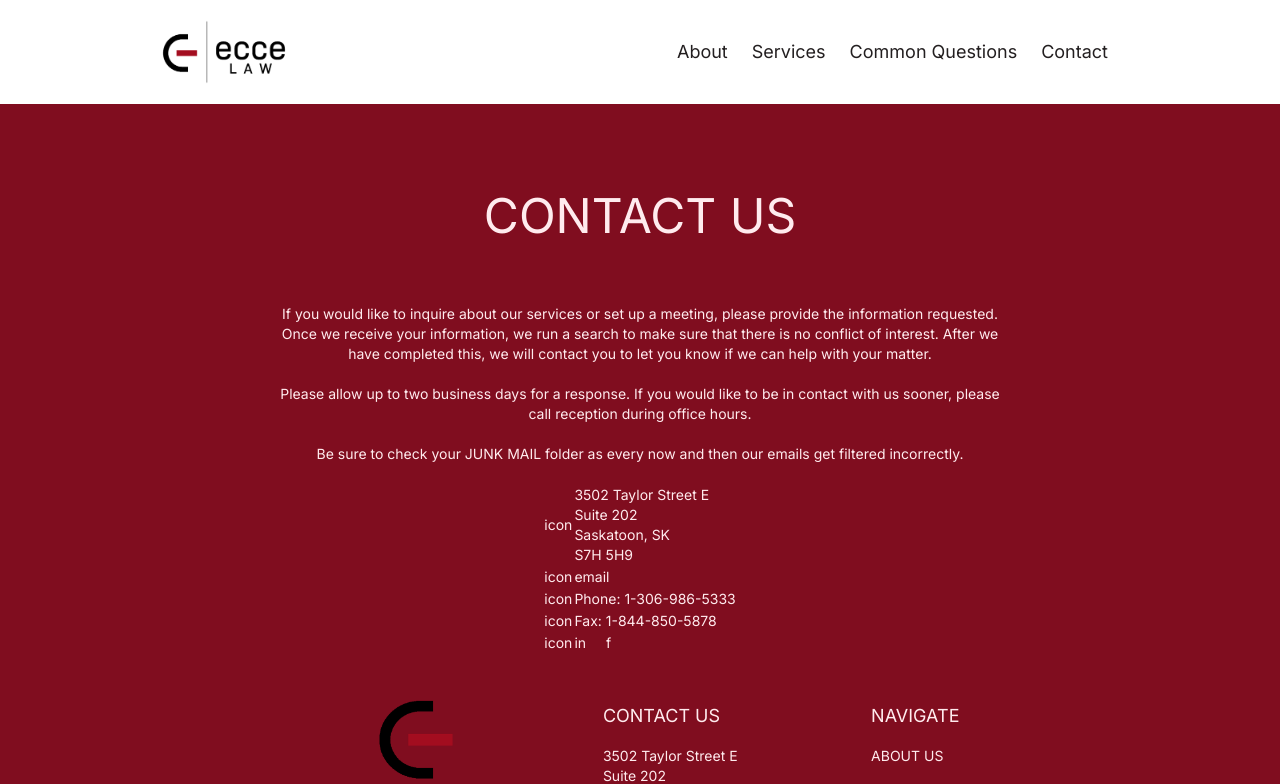
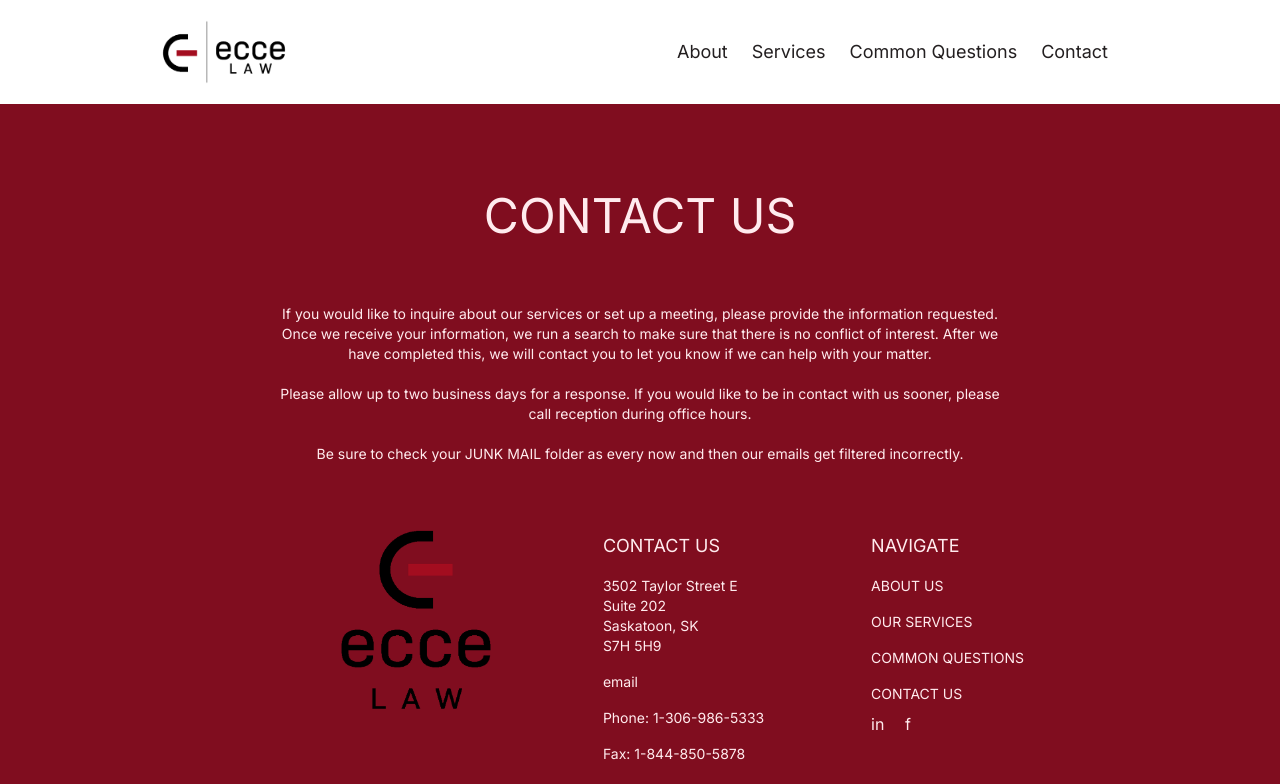
Before and after one commit to Anne8080/ECCELAW, a Next.js app: page /contact in a window 1280 px wide. Shown: the top 784 px of the page. Built offline with nearby package versions, Linux system fonts and the light colour scheme.

Commit message:
removed table

```diff
--- a/app/contact/page.tsx
+++ b/app/contact/page.tsx
@@ -22,7 +22,7 @@ const page = () => {
         </p>
         <div className="flex justify-center p-5">
           <form action=""></form>
-          <table>
+          {/* <table>
             <tr>
               <td>
                 <p>icon</p>
@@ -63,7 +63,7 @@ const page = () => {
                 </Link>
               </td>
             </tr>
-          </table>
+          </table> */}
         </div>
       </section>
 
```
